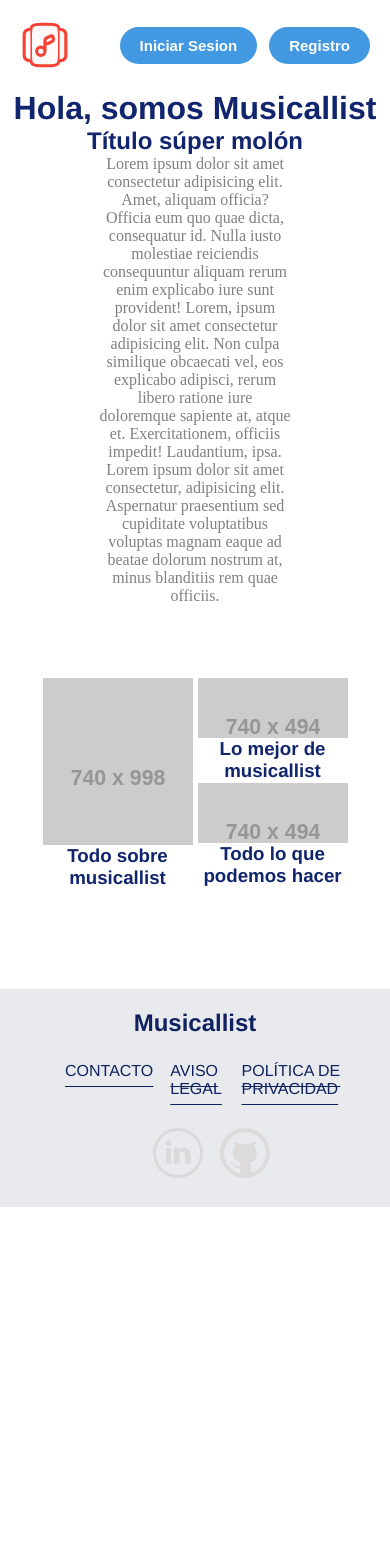
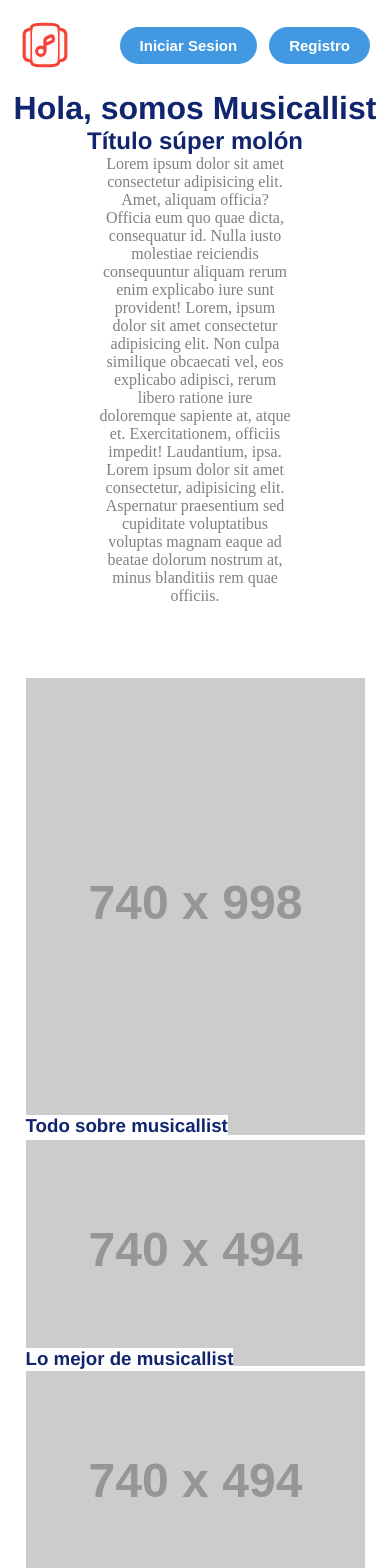
Before and after one commit to Mikelangel10/musicallist-frontend, an Angular app: page / in a window 390 px wide. Shown: the top 1568 px of the page. Before the commit the page ends 1207 px from the top, so only its background shows below. Built offline with nearby package versions, Linux system fonts and the light colour scheme.

Commit message:
U - Update new styles so that looks correctly on different devices

```diff
--- a/src/app/components/info-links-and-images/info-links-and-images.component.css
+++ b/src/app/components/info-links-and-images/info-links-and-images.component.css
@@ -40,6 +40,22 @@
   position: absolute;
   background-color: white;
   bottom: 0;
-  left: 0;
+  left: 1;
   font-family: "Franklin Gothic Medium", "Arial Narrow", Arial, sans-serif;
 }
+
+@media screen and (max-width: 480px) {
+  .container {
+    display: block;
+    padding-left: 23px;
+    padding-right: 23px;
+  }
+}
+
+@media screen and (min-width: 481px) and (max-width: 768px) {
+  .container {
+    display: block;
+    padding-left: 23px;
+    padding-right: 23px;
+  }
+}
```
